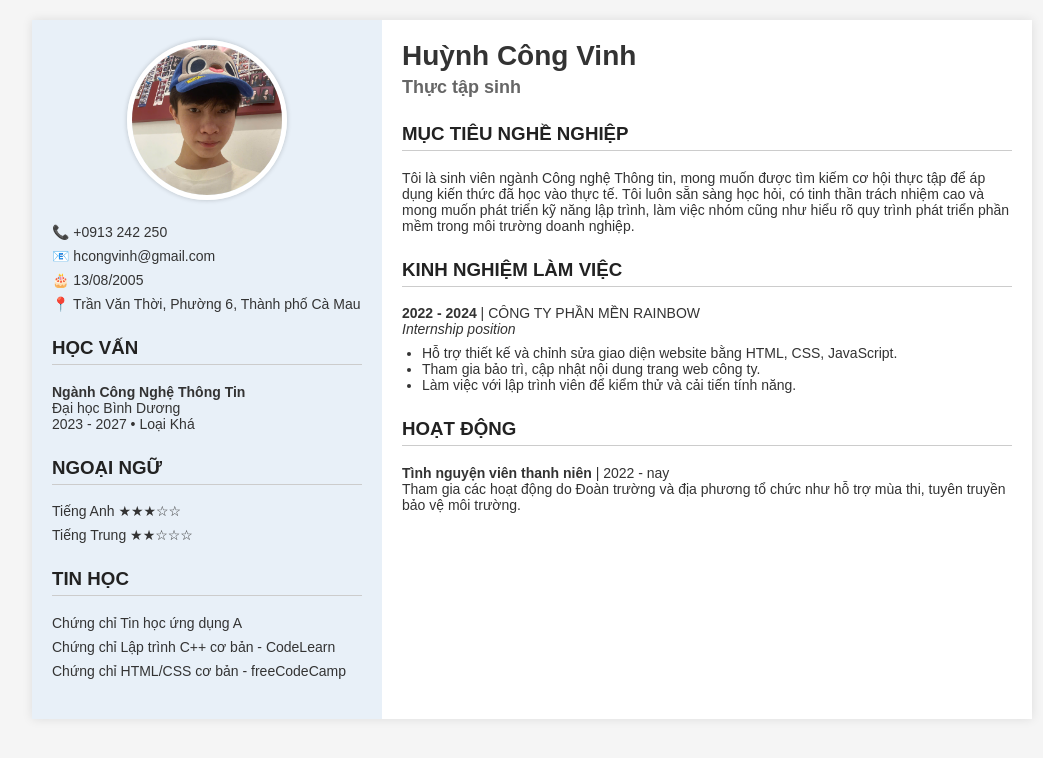
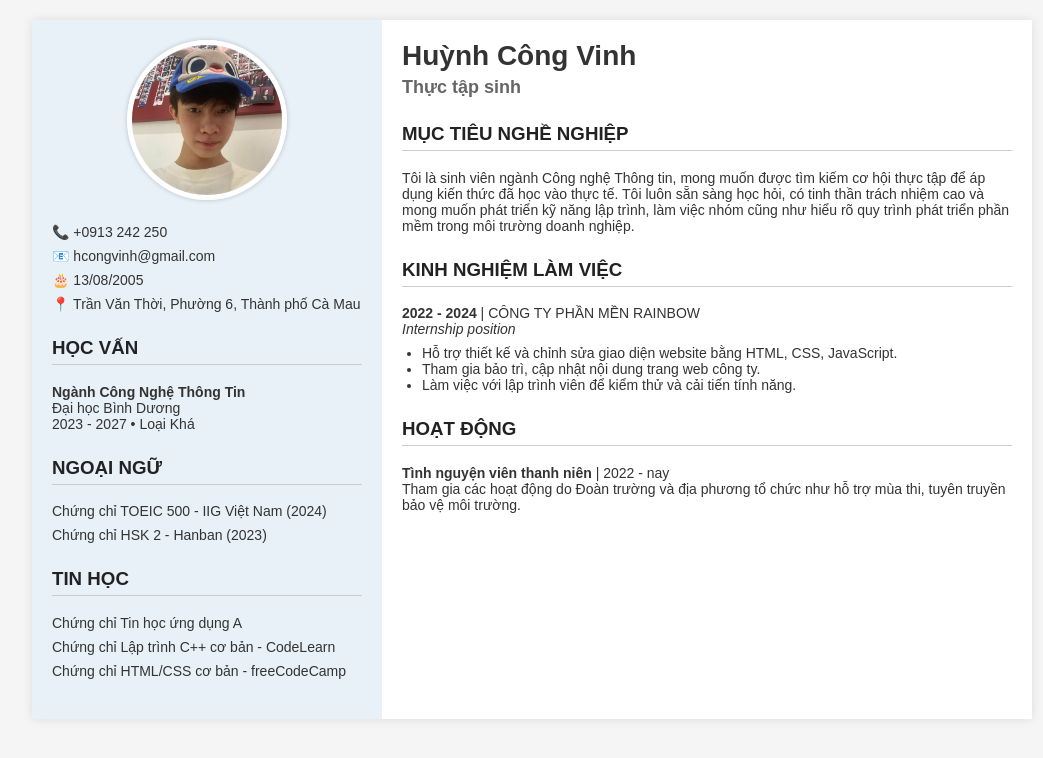
Before and after one commit to hvinh238/hvinhh, a plain HTML site: page index.html in a window 1280 px wide. Shown: the whole page, without its empty margins (108-1151 px from the left). Drawn offline with Linux system fonts and the light colour scheme.

Commit message:
Update index.html

```diff
--- a/index.html
+++ b/index.html
@@ -100,11 +100,12 @@
         2023 - 2027 • Loại Khá</p>
       </div>
 
-      <div class="section">
-        <h3>NGOẠI NGỮ</h3>
-        <p>Tiếng Anh ★★★☆☆</p>
-        <p>Tiếng Trung ★★☆☆☆</p>
-      </div>
+     <div class="section">
+  <h3>NGOẠI NGỮ</h3>
+  <p>Chứng chỉ TOEIC 500 - IIG Việt Nam (2024)</p>
+  <p>Chứng chỉ HSK 2 - Hanban (2023)</p>
+</div>
+
 
       <div class="section">
   <h3>TIN HỌC</h3>
```
